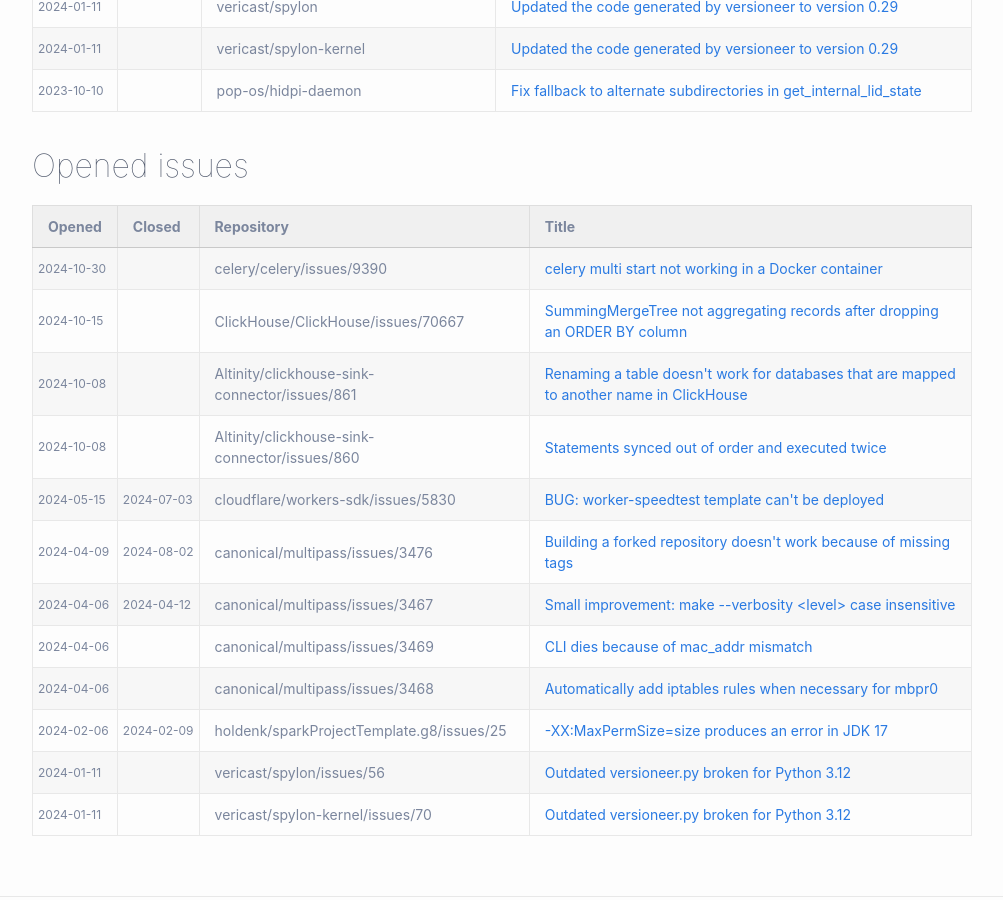
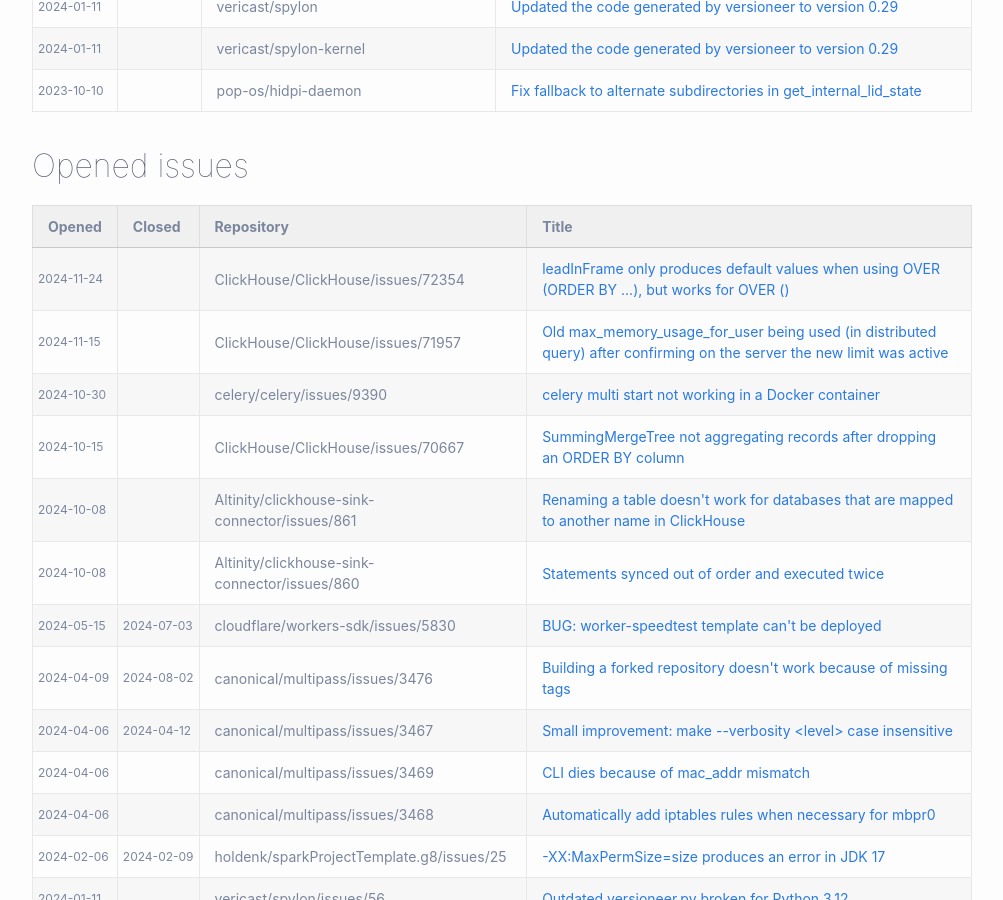
Before and after one commit to nielsreijers/nielsreijers.github.io, a Jekyll site: the page built from 02_open_source.markdown, in a window 1280 px wide and 900 px high, scrolled down 855 px. Shown: the whole window, without its empty margins (138-1141 px from the left). Built offline with Jekyll 4.4.1, drawn with Linux system fonts in a browser that asks for light colours.

Commit message:
Added two opened issues

```diff
--- a/_data/bugreports.yml
+++ b/_data/bugreports.yml
@@ -2,6 +2,16 @@
 #   closed:
 #   title:
 #   url:
+
+- opened: 2024-11-24
+  closed:
+  title:  leadInFrame only produces default values when using OVER (ORDER BY ...), but works for OVER ()
+  url:    https://github.com/ClickHouse/ClickHouse/issues/72354
+
+- opened: 2024-11-15
+  closed:
+  title:  Old max_memory_usage_for_user being used (in distributed query) after confirming on the server the new limit was active
+  url:    https://github.com/ClickHouse/ClickHouse/issues/71957
 
 - opened: 2024-10-30
   closed:
```
